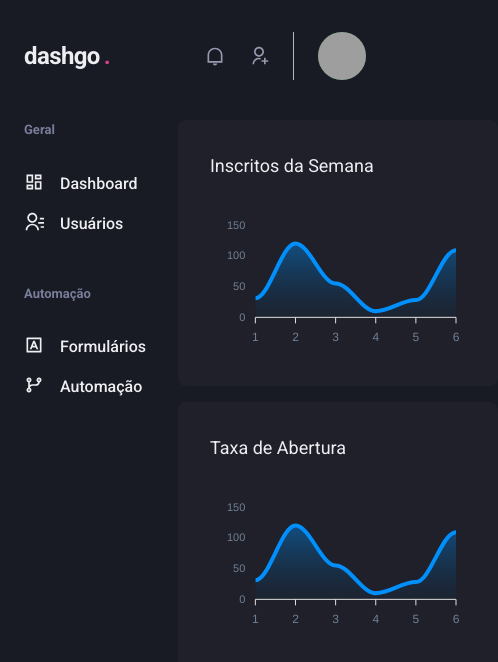
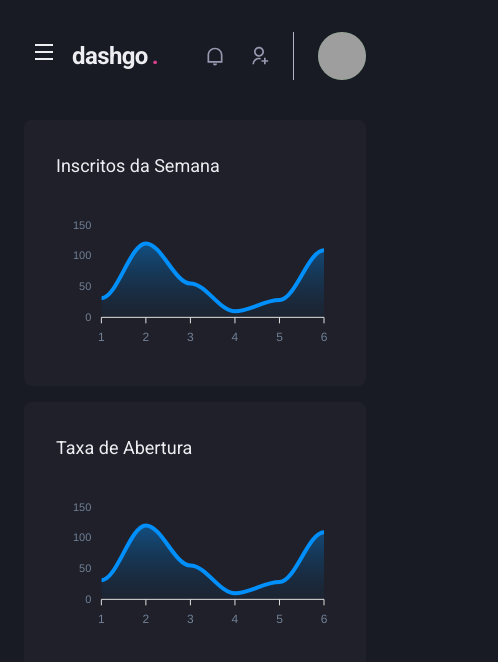
Before and after one commit to Davi-Serrano/dashgo-RocketSeat, a Next.js app: page /dashboard in a window 390 px wide. Shown: the top 662 px of the page, 498 px wide, since content can reach past the window. Built offline with nearby package versions, Linux system fonts and the light colour scheme; grey boxes are pictures that could not be loaded.

Commit message:
Sidebar responsiva

```diff
--- a/src/components/Header/index.tsx
+++ b/src/components/Header/index.tsx
@@ -1,4 +1,7 @@
-import { Flex, useBreakpointValue} from "@chakra-ui/react"
+import { Flex, Icon, IconButton, useBreakpointValue} from "@chakra-ui/react"
+import { RiMenuLine } from "react-icons/ri"
+
+import { useSidebarDrawer } from "../../context/SidebarDrawer"
 
 import { Logo } from "./Logo"
 import { NotificationNav } from "./NotificationsNav"
@@ -11,6 +14,8 @@
       lg: true,
   })
 
+  const { onOpen } = useSidebarDrawer()
+
     return(
         <Flex
         as='header'
@@ -22,6 +27,19 @@
           px='6'
           align='center'
           >
+            {!isWideVersoin && (
+              <IconButton
+                aria-label="Open Navigation"
+                icon={<Icon as={RiMenuLine} />}
+                fontSize="24"
+                variant='unstyled'
+                onClick={onOpen}
+                mr="2"
+              >
+
+              </IconButton>
+            )}
+
             <Logo />
 
           { isWideVersoin && <SearchBox /> }
--- /dev/null
+++ b/src/components/Sidebar/SidebarNav.tsx
@@ -0,0 +1,21 @@
+import { Stack } from "@chakra-ui/react";
+import { RiContactsLine, RiDashboardLine, RiGitBranchLine, RiInputMethodLine } from "react-icons/ri";
+
+import { NavLink } from "./NavLink";
+import { NavSection } from "./NavSection";
+
+export function SidebarNav(){
+    return(
+        <Stack spacing="12" align="flex-start">
+            <NavSection title="Geral">
+                <NavLink Icon={RiDashboardLine}>Dashboard</NavLink>
+                <NavLink Icon={RiContactsLine }>Usuários</NavLink>
+            </NavSection>
+
+            <NavSection title="Automação">
+                <NavLink Icon={RiInputMethodLine }>Formulários</NavLink>
+                <NavLink Icon={RiGitBranchLine }>Automação</NavLink>
+            </NavSection>
+        </Stack>
+    )
+}
--- a/src/components/Sidebar/index.tsx
+++ b/src/components/Sidebar/index.tsx
@@ -1,32 +1,37 @@
-import { Box, Stack } from "@chakra-ui/react";
+import { Box, Drawer, DrawerBody, DrawerCloseButton, DrawerContent, DrawerHeader, DrawerOverlay, useBreakpointValue } from "@chakra-ui/react";
+import { useSidebarDrawer } from "../../context/SidebarDrawer";
 
-import { RiContactsLine, RiDashboardLine, RiGitBranchLine, RiInputMethodLine } from "react-icons/ri";
-
-import { NavLink } from "./NavLink";
-import { NavSection } from "./NavSection";
+import { SidebarNav } from "./SidebarNav";
 
 export function Sidebar(){
-    return(
+
+    const { isOpen, onClose} = useSidebarDrawer()
+
+    const isDrawerSidebar = useBreakpointValue({
+        base: true,
+        lg: false,
+    })
+
+    if(isDrawerSidebar){
+        return(
+
+            <Drawer isOpen={isOpen} placement="left" onClose={onClose}>
+            <DrawerOverlay>
+                <DrawerContent bg="gray.800" p="4">
+                    <DrawerCloseButton mt="6"  />
+                    <DrawerHeader>Navegação</DrawerHeader>
+                    <DrawerBody>
+                        <SidebarNav />
+                    </DrawerBody>
+                </DrawerContent>
+            </DrawerOverlay>
+        </Drawer>
+        )
+    }
+
+    return (
         <Box as="aside" w="64" mr="8">
-            <Stack spacing="12" align="flex-start">
-
-                <NavSection title="Geral">
-
-                   <NavLink Icon={RiDashboardLine}>Dashboard</NavLink>
-
-                   <NavLink Icon={RiContactsLine }>Usuários</NavLink>
-
-                </NavSection>
-
-                <NavSection title="Automação">
-
-                    <NavLink Icon={RiInputMethodLine }>Formulários</NavLink>
-
-                    <NavLink Icon={RiGitBranchLine }>Automação</NavLink>
-
-                </NavSection>
-
-            </Stack>
+           <SidebarNav />
         </Box>
     );
 }
--- /dev/null
+++ b/src/context/SidebarDrawer.tsx
@@ -0,0 +1,28 @@
+import { useDisclosure, UseDisclosureReturn } from "@chakra-ui/react";
+import { useRouter } from "next/router";
+import { ReactNode, createContext, useContext, useEffect } from "react";
+
+interface SidebarDrawerProviderProps{
+    children: ReactNode;
+}
+type SidebarDrawerContextData = UseDisclosureReturn
+
+const SidebarDrawerContext = createContext({} as SidebarDrawerContextData);
+
+export function SidebarDrawerProvider({children}: SidebarDrawerProviderProps){
+
+    const disclosure = useDisclosure()
+    const router = useRouter()
+
+    useEffect(() =>{
+        disclosure.onClose()
+    }, [router.asPath])
+
+    return(
+        <SidebarDrawerContext.Provider value={disclosure}>
+            {children}
+        </SidebarDrawerContext.Provider>
+    )
+}
+
+export const useSidebarDrawer = () => useContext(SidebarDrawerContext)
--- a/src/pages/_app.tsx
+++ b/src/pages/_app.tsx
@@ -1,13 +1,16 @@
 import { AppProps } from 'next/app'
 
 import { ChakraProvider } from '@chakra-ui/react'
+import { SidebarDrawerProvider } from '../context/SidebarDrawer'
 import { theme } from '../styles/theme'
 
 
 function MyApp({ Component, pageProps }: AppProps) {
   return (
     <ChakraProvider theme={theme}>
+      <SidebarDrawerProvider>
         <Component {...pageProps} />
+      </SidebarDrawerProvider>
     </ChakraProvider>
   )
 }
```
